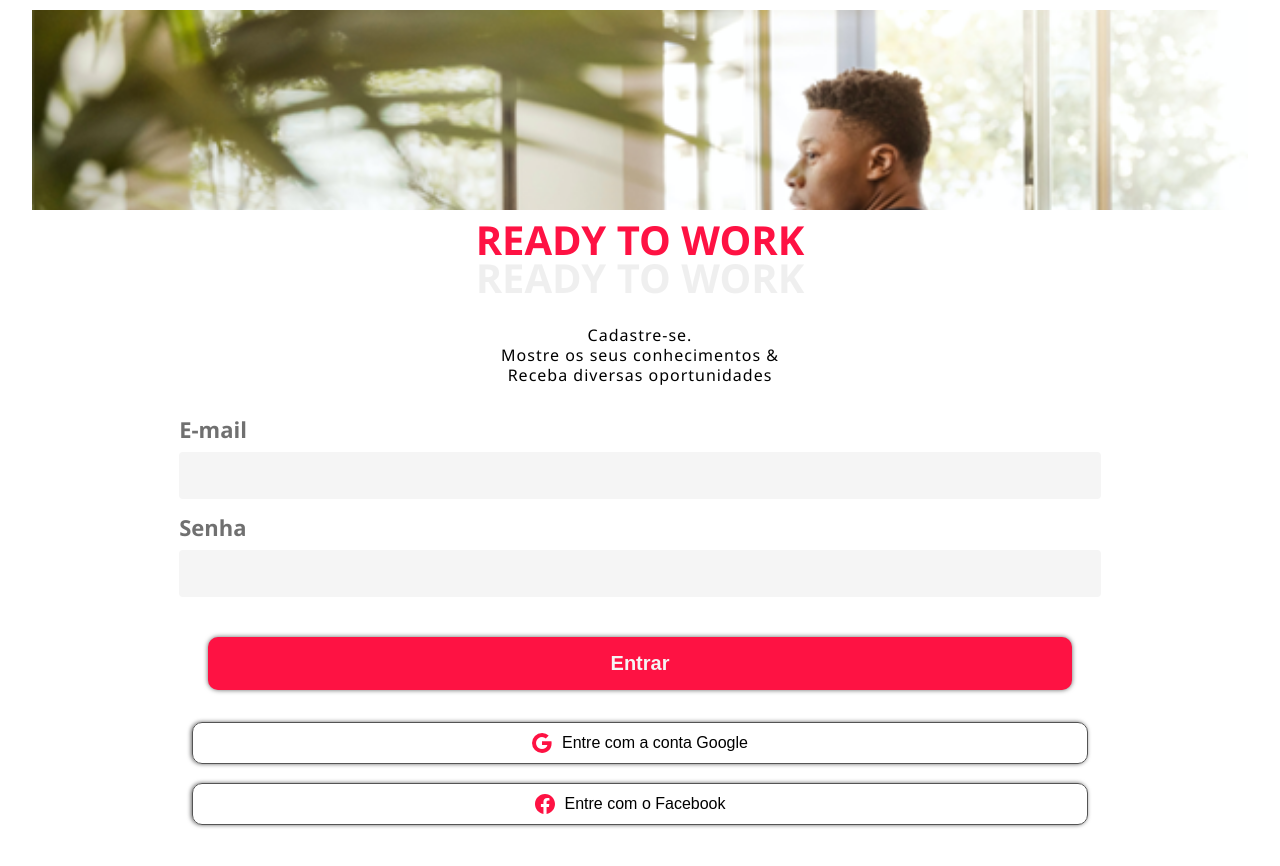
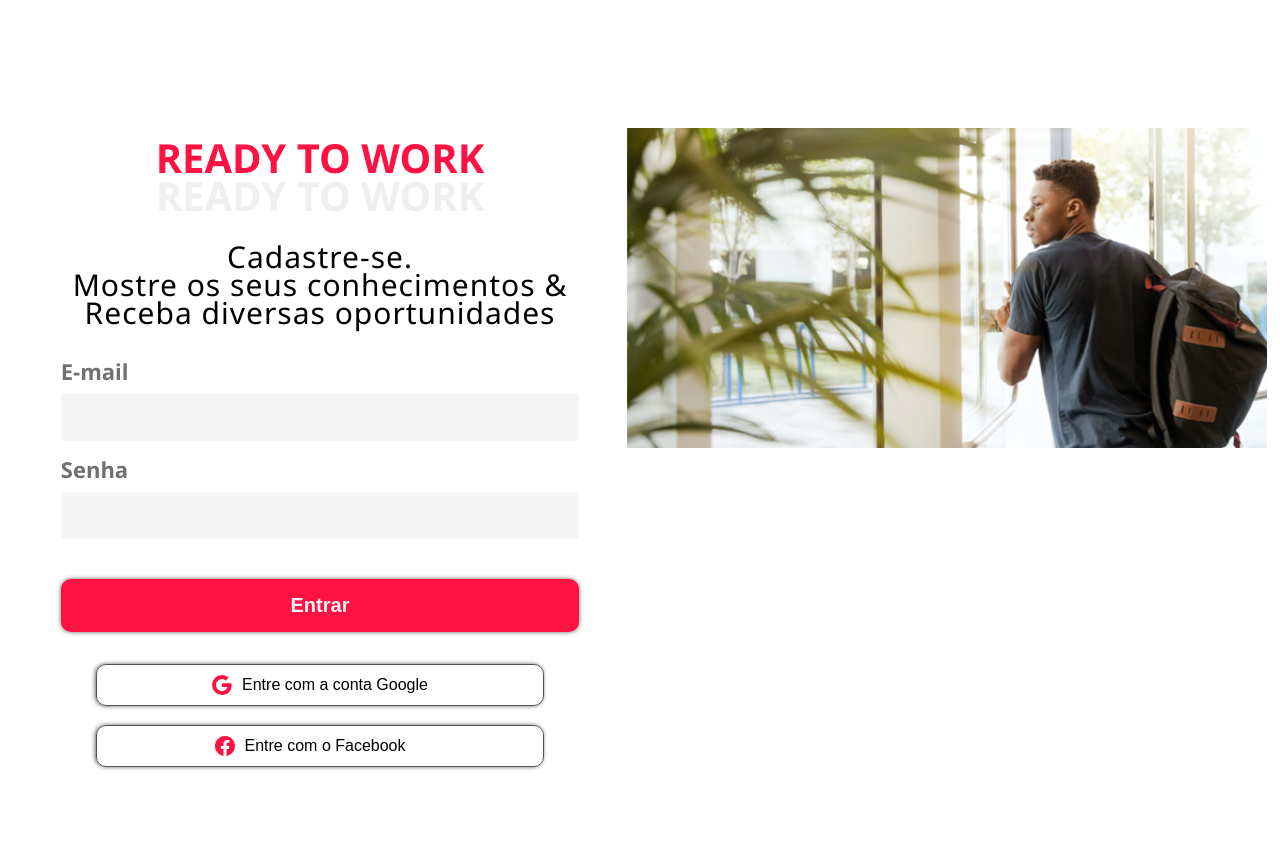
Before and after one commit to EdsonMateus1/projeto_ccr, a Vue app: page / in a window 1280 px wide. Shown: the top 866 px of the page. Built offline with nearby package versions, Linux system fonts and the light colour scheme.

Commit message:
outro comit

```diff
--- a/src/views/Login.vue
+++ b/src/views/Login.vue
@@ -253,4 +253,35 @@ export default {
     align-items: flex-start;
   }
 }
+@media (min-width: 1024px) {
+  .container-page-login {
+    margin-top: 10%;
+    margin-right: 50%;
+    align-items: center;
+    padding: 0px;
+  }
+  .img-intro {
+    background-size: contain;
+    margin-left: 98%;
+    width: 50%;
+    height: 500px;
+    position: absolute;
+  }
+
+  .title,
+  .title2 {
+    font-size: 40px;
+  }
+  .sub-title {
+    font-size: 30px;
+    line-height: 28px;
+  }
+
+  .item-form {
+    width: 90%;
+  }
+  .button-login {
+    width: 90%;
+  }
+}
 </style>
--- a/src/views/Sign.vue
+++ b/src/views/Sign.vue
@@ -277,10 +277,14 @@ export default {
 }
 
 @media (min-width: 1024px) {
+  body {
+    overflow: hidden;
+  }
   .container-page-login {
     margin-top: 10%;
     margin-right: 50%;
     align-items: center;
+    padding: 0px;
   }
   .img-intro {
     background-size: contain;
@@ -288,19 +292,23 @@ export default {
     width: 50%;
     height: 500px;
     position: absolute;
+    top: 35%;
   }
 
   .title,
   .title2 {
-    font-size: 60px;
+    font-size: 50px;
   }
   .sub-title {
-    font-size: 30px;
+    font-size: 25px;
     line-height: 28px;
   }
 
   .item-form {
-    width: 70%;
+    width: 90%;
+  }
+  .button-login {
+    width: 90%;
   }
 }
 </style>
```
